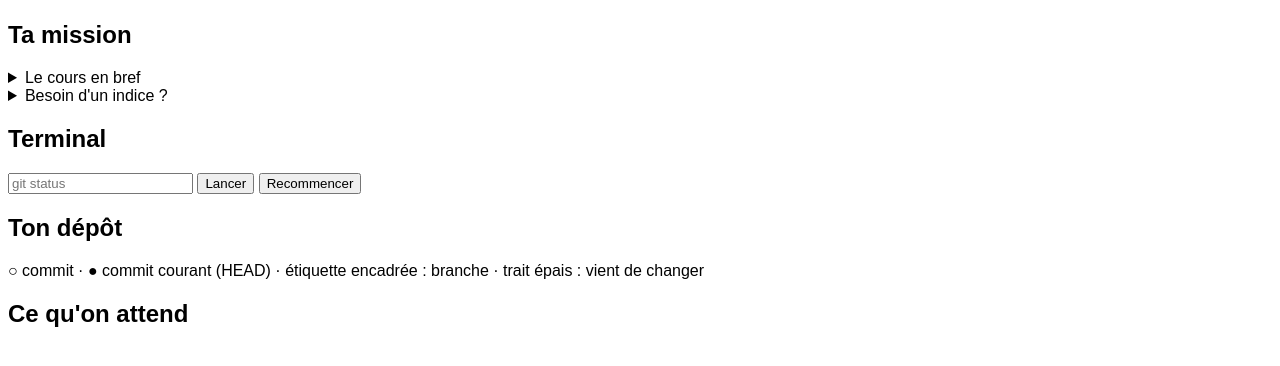
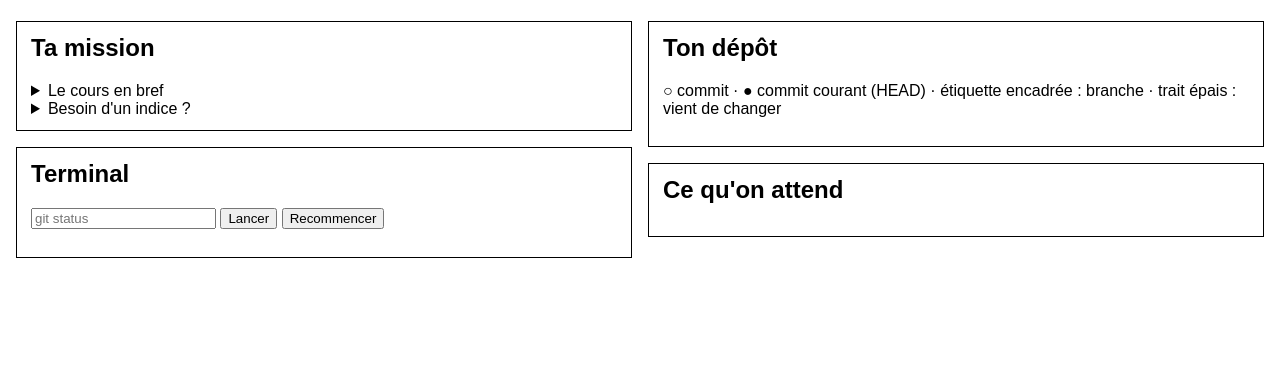
Before and after one commit to zaderlyl/piscine, a plain HTML site: page src/depot.html in a window 1280 px wide. Drawn offline with nearby package versions, Linux system fonts and the light colour scheme.

Commit message:
feat: Remet la mise en page en deux colonnes, en noir et blanc
Retour à la structure en cartes (mission et terminal à gauche, dépôt et cible à droite), avec des bordures noires et une seule règle de grille. Pas de couleur, pas de style de bouton ni d'étiquette. Repasse en une colonne sur petit écran.

```diff
--- a/src/depot.html
+++ b/src/depot.html
@@ -6,12 +6,19 @@
   <meta name="color-scheme" content="light">
   <title>Piscine : Git</title>
   <style>
-    body { font-family: sans-serif; }
+    body { font-family: sans-serif; background: #fff; color: #000; margin: 16px; }
+    .grille { display: grid; grid-template-columns: 1fr 1fr; gap: 16px; align-items: start; }
+    .carte { border: 1px solid #000; padding: 12px 14px; margin-bottom: 16px; }
+    .carte h2 { margin-top: 0; }
+    @media (max-width: 800px) { .grille { grid-template-columns: 1fr; } }
   </style>
 </head>
 <body bgcolor="#ffffff" text="#000000">
   <h1 id="titre"></h1>
 
+  <div class="grille">
+    <div>
+      <section class="carte">
         <h2>Ta mission</h2>
         <div id="enonce"></div>
         <details>
@@ -22,7 +29,9 @@
           <summary>Besoin d'un indice ?</summary>
           <div id="indice"></div>
         </details>
+      </section>
 
+      <section class="carte">
         <h2>Terminal</h2>
         <form id="formulaire">
           <input id="commande" placeholder="git status" autocomplete="off" aria-label="Commande git">
@@ -33,14 +42,23 @@
         <pre id="sortie"></pre>
         <p id="verdict"></p>
         <ul id="ecarts"></ul>
+      </section>
+    </div>
 
+    <div>
+      <section class="carte">
         <h2>Ton dépôt</h2>
         <div id="statut" aria-live="polite"></div>
         <div id="graphe"></div>
         <p>○ commit · ● commit courant (HEAD) · étiquette encadrée : branche · trait épais : vient de changer</p>
+      </section>
 
+      <section class="carte">
         <h2 id="titre-cible">Ce qu'on attend</h2>
         <div id="cible"></div>
+      </section>
+    </div>
+  </div>
 
   <script type="module" src="depot.js"></script>
 </body>
```
Lines whose indentation alone changed are shown as unchanged.
